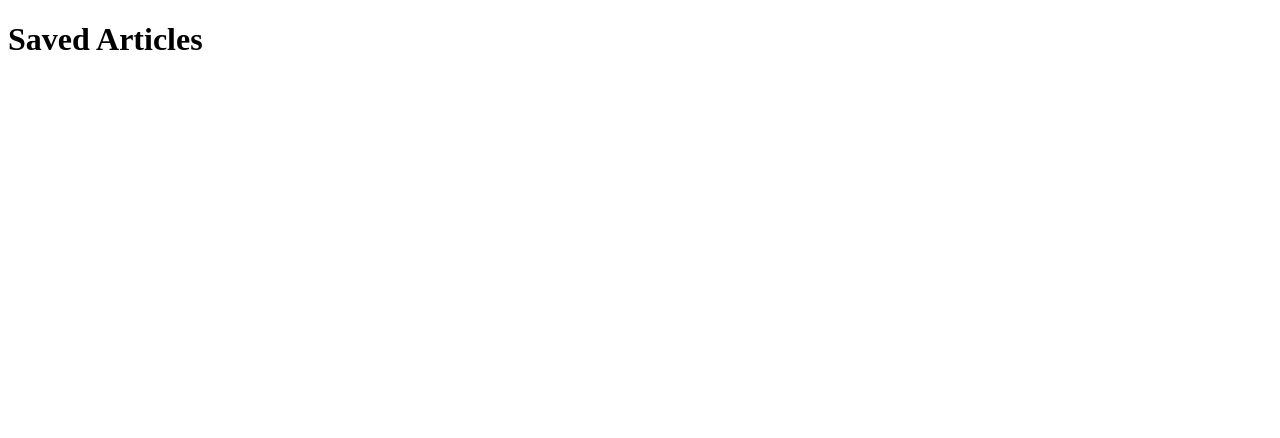
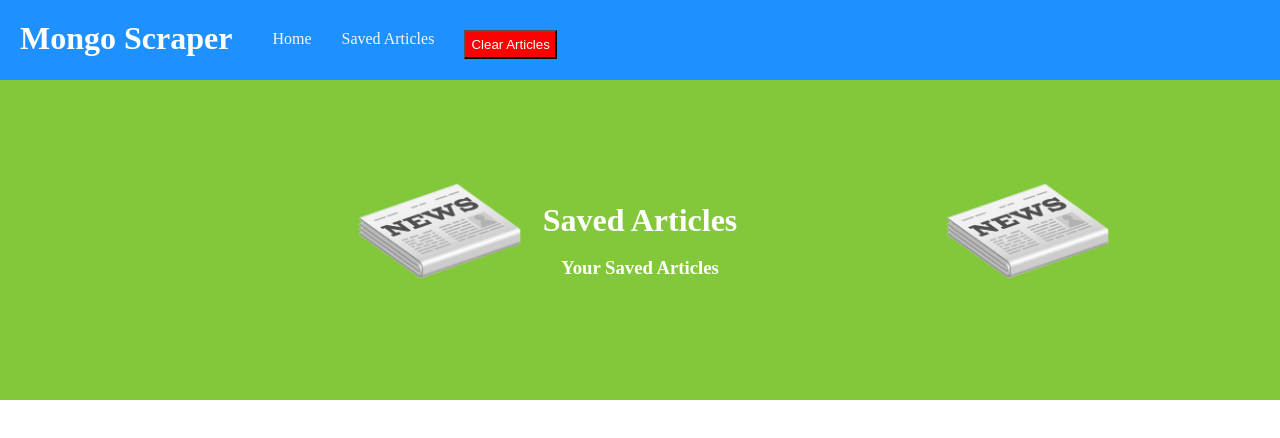
Before and after one commit to hermsicle/Week18Hw, a website: page views/saved.html in a window 1280 px wide. Drawn offline with nearby package versions, Linux system fonts and the light colour scheme.

Commit message:
added saved page

```diff
--- a/views/saved.html
+++ b/views/saved.html
@@ -5,13 +5,34 @@
     <meta charset="UTF-8">
     <meta name="viewport" content="width=device-width, initial-scale=1.0">
     <meta http-equiv="X-UA-Compatible" content="ie=edge">
+    <link rel="stylesheet" href="./assets/home.css">
     <title>Web Scraping</title>
 </head>
 
 <body>
 
+    <header>
+        <div class="container">
+            <h1 style="color: white;">Mongo Scraper</h1>
+            <div class="header-links">
+                <a href="./home.html" id="home">Home</a>
+                <a href="./saved.html" id="saved">Saved Articles</a>
+                <button id="clearBtn">Clear Articles</button>
+            </div>
+        </div>
+    </header>
 
-    <h1>Saved Articles</h1>
+    <main>
+        <div class="main-container">
+            <h1>Saved Articles</h1>
+            <br>
+            <h3>Your Saved Articles</h3>
+        </div>
+    </main>
+
+    <footer>
+
+    </footer>
 
 
     <!--JQUERY-->
```
Also changed, not shown: app.js (+0 -13 lines), views/home.html (+2 -2 lines), views/assets/saved.css (added).
